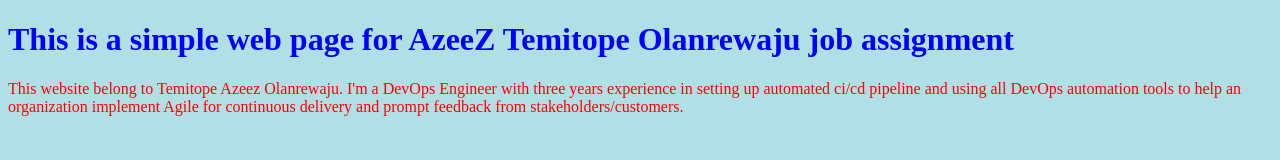
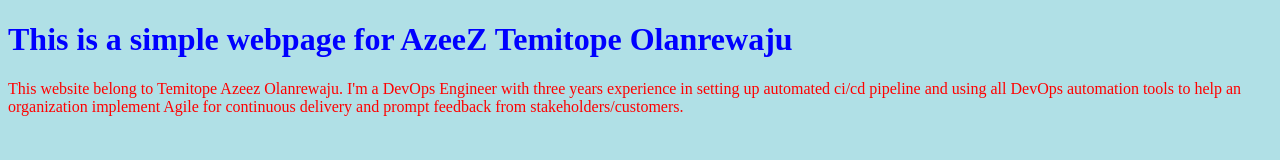
Before and after one commit to lanru2001/Website-from-AWS-S3-using-Terraform, a plain HTML site: page index.html in a window 1280 px wide. Drawn offline with Linux system fonts and the light colour scheme.

Commit message:
Update index.html

```diff
--- a/index.html
+++ b/index.html
@@ -9,7 +9,7 @@ p    {color: red;}
 </head>
 <body>
 
-<h1>This is a simple web page for AzeeZ Temitope Olanrewaju job assignment  </h1>
+<h1>This is a simple webpage for AzeeZ Temitope Olanrewaju </h1>
 <p>This website belong to Temitope Azeez Olanrewaju. I'm a DevOps Engineer with three years experience in setting up automated ci/cd pipeline and using all DevOps automation tools to help an organization implement Agile for continuous delivery and prompt feedback from stakeholders/customers.</p>
 
 </body>
```
